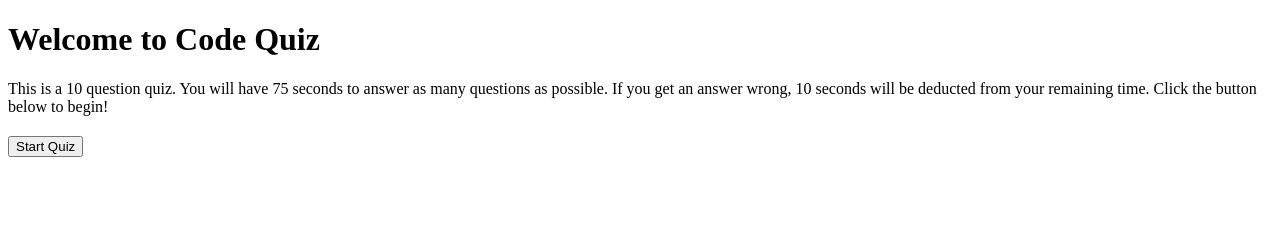
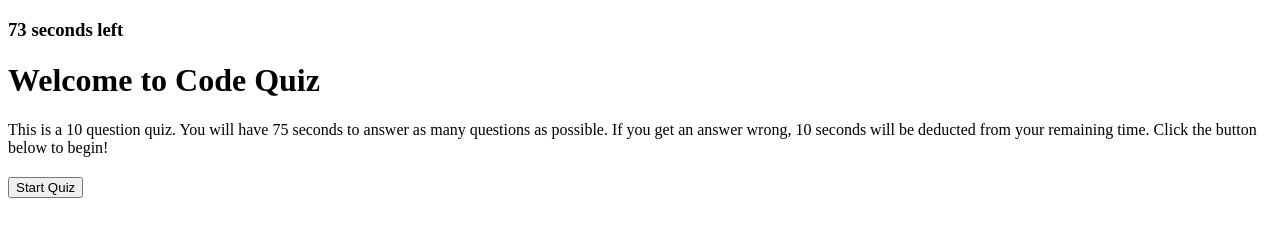
Before and after one commit to AshleyLerma/codeQuiz, a plain HTML site: page index.html in a window 1280 px wide. Both pictures are taken after a click on the button "Start Quiz". Drawn offline with Linux system fonts and the light colour scheme.

Commit message:
75 second timer started when startQuizBtn is clicked

```diff
--- a/assets/script.js
+++ b/assets/script.js
@@ -28,3 +28,20 @@ when timer hits zero or 10 questions have been answered
 box to submit initials and submit score
 
  */
+
+var timeEl = document.getElementById("time");
+var startQuizBtn = document.getElementById("startQuiz");
+
+var secondsLeft = 75;
+
+function setTime() {
+  var timerInterval = setInterval(function () {
+    secondsLeft = secondsLeft - 1;
+    timeEl.textContent = secondsLeft + " seconds left";
+    if (secondsLeft === 0) {
+      clearInterval(timerInterval);
+    }
+  }, 1000);
+}
+
+startQuizBtn.addEventListener("click", setTime);
--- a/index.html
+++ b/index.html
@@ -3,13 +3,16 @@
   <head>
     <meta charset="UTF-8" />
     <meta name="viewport" content="width=device-width, initial-scale=1.0" />
-    <title>Document</title>
+    <title>Code Quiz</title>
     <!-- CSS -->
     <link rel="stylesheet" href="assets/style.css" />
   </head>
   <body>
     <!--Quiz Container  -->
     <main class="container">
+      <!-- Timer -->
+      <h3 id="time"></h3>
+
       <h1 class="welcome">Welcome to Code Quiz</h1>
       <p class="description">
         This is a 10 question quiz. You will have 75 seconds to answer as many
@@ -18,6 +21,7 @@
       </p>
       <!-- This is a blank element that will be used to hold the question as text content  -->
       <h2 class="question"></h2>
+
       <!-- This button will trigger the start of the quiz -->
       <button id="startQuiz">Start Quiz</button>
       <!--Quiz Container /  -->
```
